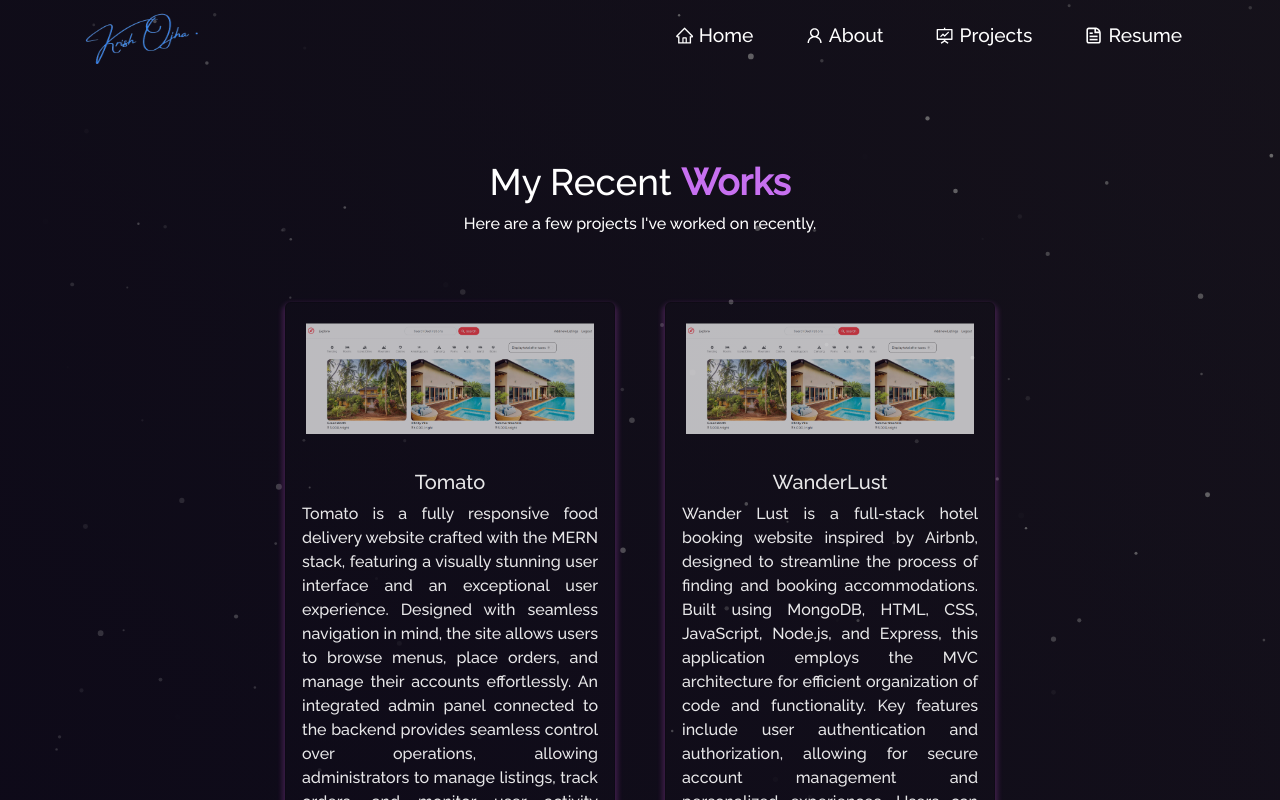
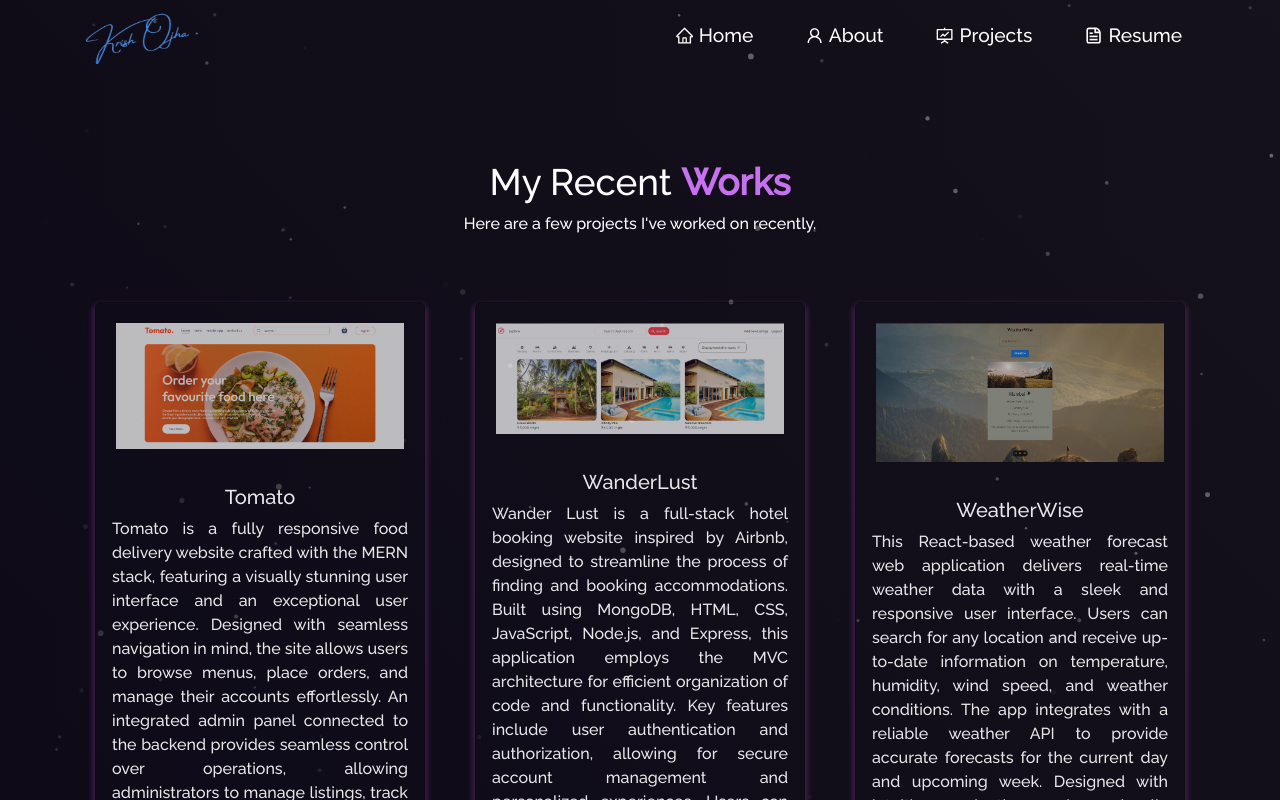
Before and after one commit to KrishOjha1810/Portfolio, a React (Vite) app: page /project in a window 1280 px wide. Shown: the top 800 px of the page. Built offline with nearby package versions, Linux system fonts and the light colour scheme.

Commit message:
Added a Project

```diff
--- a/src/components/Projects/Projects.jsx
+++ b/src/components/Projects/Projects.jsx
@@ -2,7 +2,8 @@ import { Container, Row, Col } from "react-bootstrap";
 import ProjectCard from "./ProjectCards";
 import StarryBackground from "../StarryBackground/StarryBackground"
 import WanderLust from "../../assets/projects/WanderLust.png";
-
+import Tomato from "../../assets/projects/Tomato.png"
+import WeatherWise from "../../assets/projects/WeatherWise.png"
 
 function Projects() {
   return (
@@ -18,7 +19,7 @@ function Projects() {
         <Row style={{ justifyContent: "center", paddingBottom: "10px" }}>
           <Col md={4} className="project-card">
             <ProjectCard
-              imgPath={WanderLust}
+              imgPath={Tomato}
               isBlog={false}
               title="Tomato"
               description="Tomato is a fully responsive food delivery website crafted with the MERN stack, featuring a visually stunning user interface and an exceptional user experience. Designed with seamless navigation in mind, the site allows users to browse menus, place orders, and manage their accounts effortlessly. An integrated admin panel connected to the backend provides seamless control over operations, allowing administrators to manage listings, track orders, and monitor user activity effectively. The application incorporates user authentication and authorization for secure access and personalized interactions. Additionally, it integrates Stripe for a smooth payment processing experience, ensuring that transactions are quick and reliable. The project is built using the MVC architecture, promoting a clean and organized code structure that enhances maintainability and scalability. Everything is deployed for easy access and management."
@@ -36,6 +37,36 @@ function Projects() {
               demoLink="https://minor-project-0xl8.onrender.com/listings"
             />
           </Col>
+          <Col md={4} className="project-card">
+            <ProjectCard
+              imgPath={WeatherWise}
+              isBlog={false}
+              title="WeatherWise"
+              description="This React-based weather forecast web application delivers real-time weather data with a sleek and responsive user interface. Users can search for any location and receive up-to-date information on temperature, humidity, wind speed, and weather conditions. The app integrates with a reliable weather API to provide accurate forecasts for the current day and upcoming week. Designed with intuitive navigation and a visually appealing layout, it ensures a smooth user experience across all devices. This project highlights my proficiency in React, API integration, and creating user-friendly, interactive web applications."
+              ghLink="https://github.com/KrishOjha1810/WeatherWise"
+              demoLink="https://weather-wise-five-iota.vercel.app/"
+            />
+          </Col>
+          {/* <Col md={4} className="project-card">
+            <ProjectCard
+              imgPath={WanderLust}
+              isBlog={false}
+              title="Simon Says"
+              descripti on="Wander Lust is a full-stack hotel booking website inspired by Airbnb, designed to streamline the process of finding and booking accommodations. Built using MongoDB, HTML, CSS, JavaScript, Node.js, and Express, this application employs the MVC architecture for efficient organization of code and functionality. Key features include user authentication and authorization, allowing for secure account management and personalized experiences. Users can easily search for available hotels, view detailed listings, and make bookings, all within a seamless and user-friendly interface."
+              ghLink="https://github.com/KrishOjha1810/WanderLust"
+              demoLink="https://minor-project-0xl8.onrender.com/listings"
+            />
+          </Col>
+          <Col md={4} className="project-card">
+            <ProjectCard
+              imgPath={WanderLust}
+              isBlog={false}
+              title=""
+              description="Wander Lust is a full-stack hotel booking website inspired by Airbnb, designed to streamline the process of finding and booking accommodations. Built using MongoDB, HTML, CSS, JavaScript, Node.js, and Express, this application employs the MVC architecture for efficient organization of code and functionality. Key features include user authentication and authorization, allowing for secure account management and personalized experiences. Users can easily search for available hotels, view detailed listings, and make bookings, all within a seamless and user-friendly interface."
+              ghLink="https://github.com/KrishOjha1810/WanderLust"
+              demoLink="https://minor-project-0xl8.onrender.com/listings"
+            />
+          </Col> */}
         </Row>
       </Container>
 
```
Also changed, not shown: src/assets/projects/Tomato.png (added), src/assets/projects/WeatherWise.png (added).
